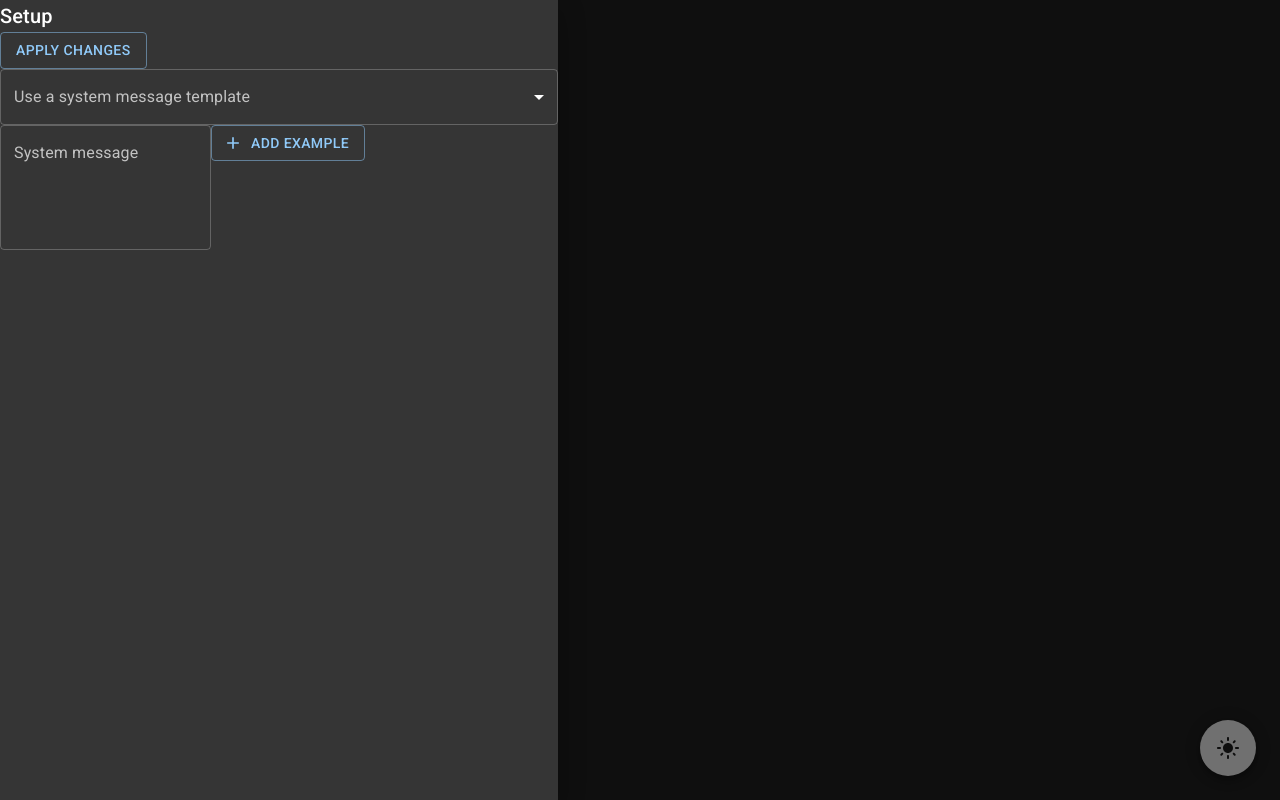
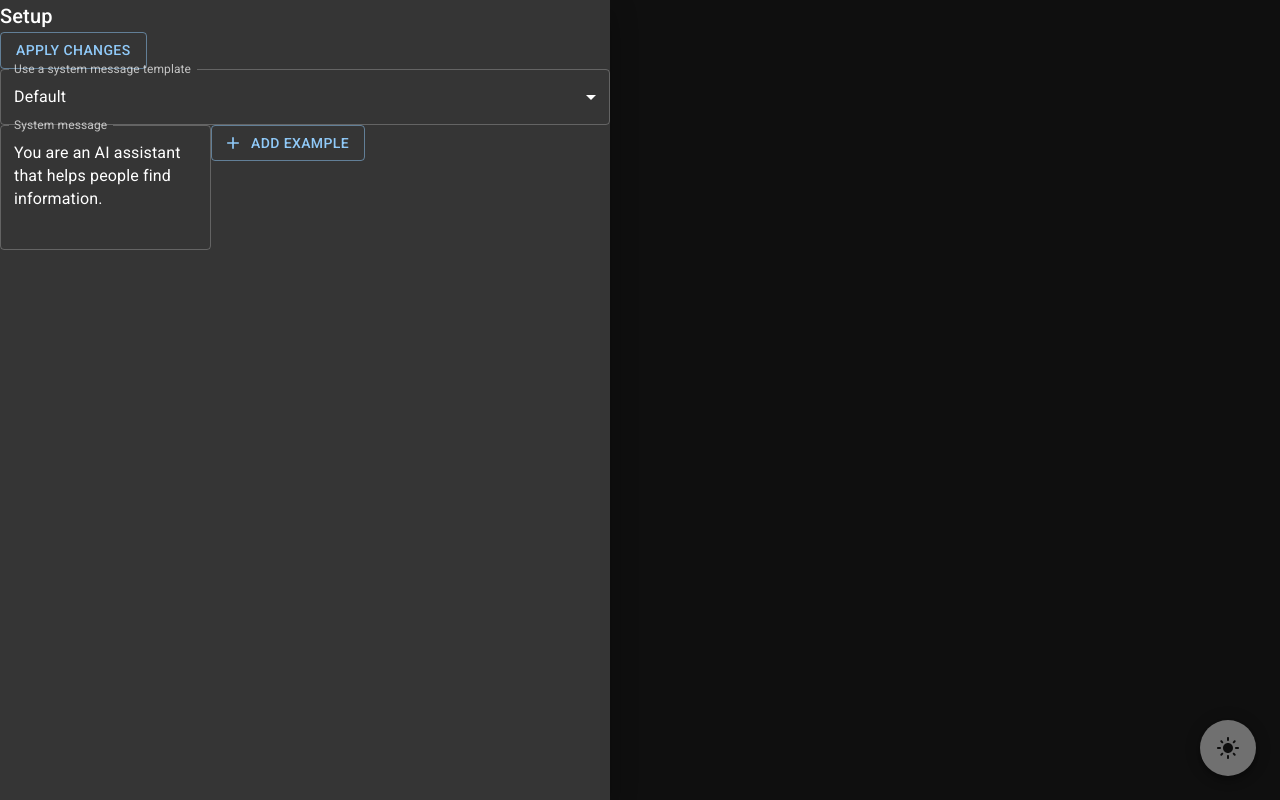
Before and after one commit to cerelabsteam/Llamate, a React (Vite) app: page / in a window 1280 px wide. Both pictures are taken after a click on the button 20 px from the left and 20 px from the top of the page. Built offline with nearby package versions, Linux system fonts and the light colour scheme.

Commit message:
🚸 keep the first template as selected

```diff
--- a/src/PromptEngineeringSidebar.tsx
+++ b/src/PromptEngineeringSidebar.tsx
@@ -28,9 +28,15 @@ function PromptEngineeringSidebar(props: {
   changeIsPromptEngineeringSidebarOpen: Dispatch<SetStateAction<boolean>>;
 }) {
   // state
-  const [template, changeTemplate] = useState("");
-  const [systemPrompt, changesystemPrompt] = useState<string>("");
-  const [examples, changeExamples] = useState<Examples>([]);
+  const [template, changeTemplate] = useState(templates[0].id);
+  const [systemPrompt, changeSystemPrompt] = useState<string>(
+    templates[0].systemPrompt
+  );
+  const [examples, changeExamples] = useState<Examples>(
+    templates[0].fewShotExamples.map((ele) => {
+      return { user: ele.userInput, assistant: ele.chatbotResponse };
+    })
+  );
 
   const handleChangeTemplate = (event: SelectChangeEvent) => {
     changeTemplate(event.target.value as string);
@@ -38,7 +44,7 @@ function PromptEngineeringSidebar(props: {
       (ele) => ele.id === event.target.value
     );
     if (selectedTemplate) {
-      changesystemPrompt(selectedTemplate.systemPrompt);
+      changeSystemPrompt(selectedTemplate.systemPrompt);
       changeExamples(
         selectedTemplate.fewShotExamples.map((ele) => {
           return { user: ele.userInput, assistant: ele.chatbotResponse };
@@ -91,7 +97,7 @@ function PromptEngineeringSidebar(props: {
             labelId="system-template-label"
             id="demo-simple-select"
             value={template}
-            label="Age"
+            label="Use a system message template"
             onChange={handleChangeTemplate}
           >
             {templates.map((template) => {
@@ -108,7 +114,7 @@ function PromptEngineeringSidebar(props: {
           multiline
           rows={4}
           value={systemPrompt}
-          onChange={(e) => changesystemPrompt(e.target.value)}
+          onChange={(e) => changeSystemPrompt(e.target.value)}
         />
         <Button
           variant="outlined"
```
